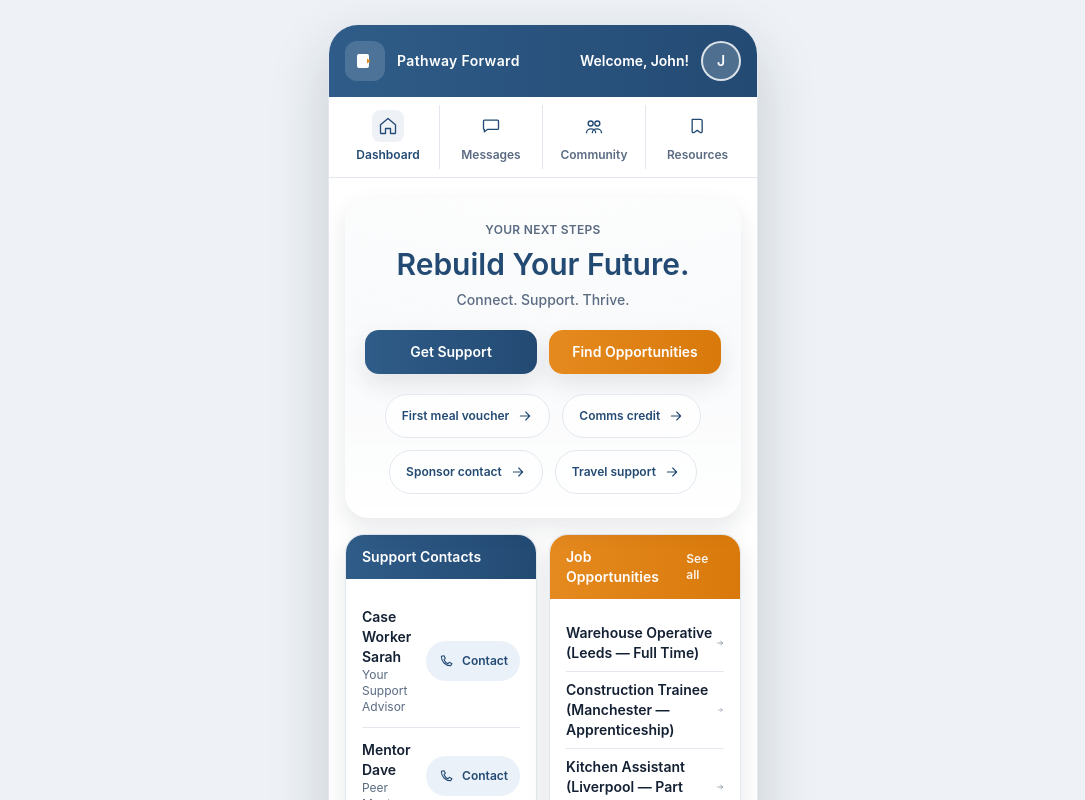
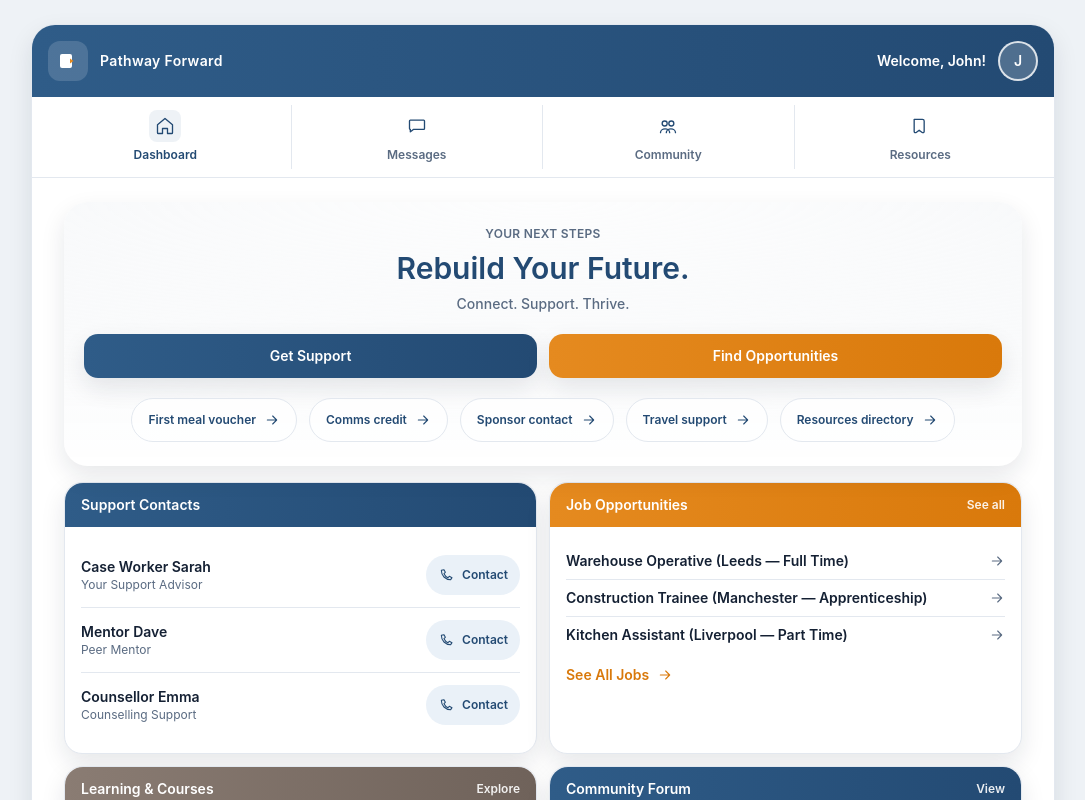
Before and after one commit to yzd6n5nc2f-boop/Pathfinder, a React (Vite) app: page / in a window 1280 px wide. Shown: the top 800 px of the page, without its empty margins (97-1182 px from the left). Built offline with nearby package versions, Linux system fonts and the light colour scheme; the HTML template or start-up script is replaced by a standard one.

Commit message:
Improve desktop layout responsiveness

```diff
--- a/src/components/PageLayout.tsx
+++ b/src/components/PageLayout.tsx
@@ -10,10 +10,10 @@ type PageLayoutProps = {
 const PageLayout = ({ showTabs = true, children }: PageLayoutProps) => {
   return (
     <div className="min-h-screen bg-app px-3 py-6 text-ink sm:px-6">
-      <div className="mx-auto flex w-full max-w-[430px] flex-col overflow-hidden rounded-device border border-line bg-surface shadow-phone">
+      <div className="mx-auto flex w-full max-w-[430px] flex-col overflow-hidden rounded-device border border-line bg-surface shadow-phone md:max-w-[760px] md:rounded-[24px] md:shadow-card lg:max-w-[1024px]">
         <TopBar />
         {showTabs ? <Tabs /> : null}
-        <main className="flex w-full flex-1 flex-col gap-4 px-4 py-5">
+        <main className="flex w-full flex-1 flex-col gap-4 px-4 py-5 md:px-6 md:py-6 lg:px-8">
           {children}
         </main>
       </div>
--- a/src/pages/Dashboard.tsx
+++ b/src/pages/Dashboard.tsx
@@ -68,6 +68,13 @@ const Dashboard = () => {
             className="inline-flex min-h-[44px] items-center gap-2 rounded-full border border-line bg-white/80 px-4 py-2 text-xs font-semibold text-brandBlue-end"
           >
             Travel support
+            <ArrowRightIcon className="h-4 w-4" />
+          </Link>
+          <Link
+            to="/resources"
+            className="inline-flex min-h-[44px] items-center gap-2 rounded-full border border-line bg-white/80 px-4 py-2 text-xs font-semibold text-brandBlue-end"
+          >
+            Resources directory
             <ArrowRightIcon className="h-4 w-4" />
           </Link>
         </div>
```
